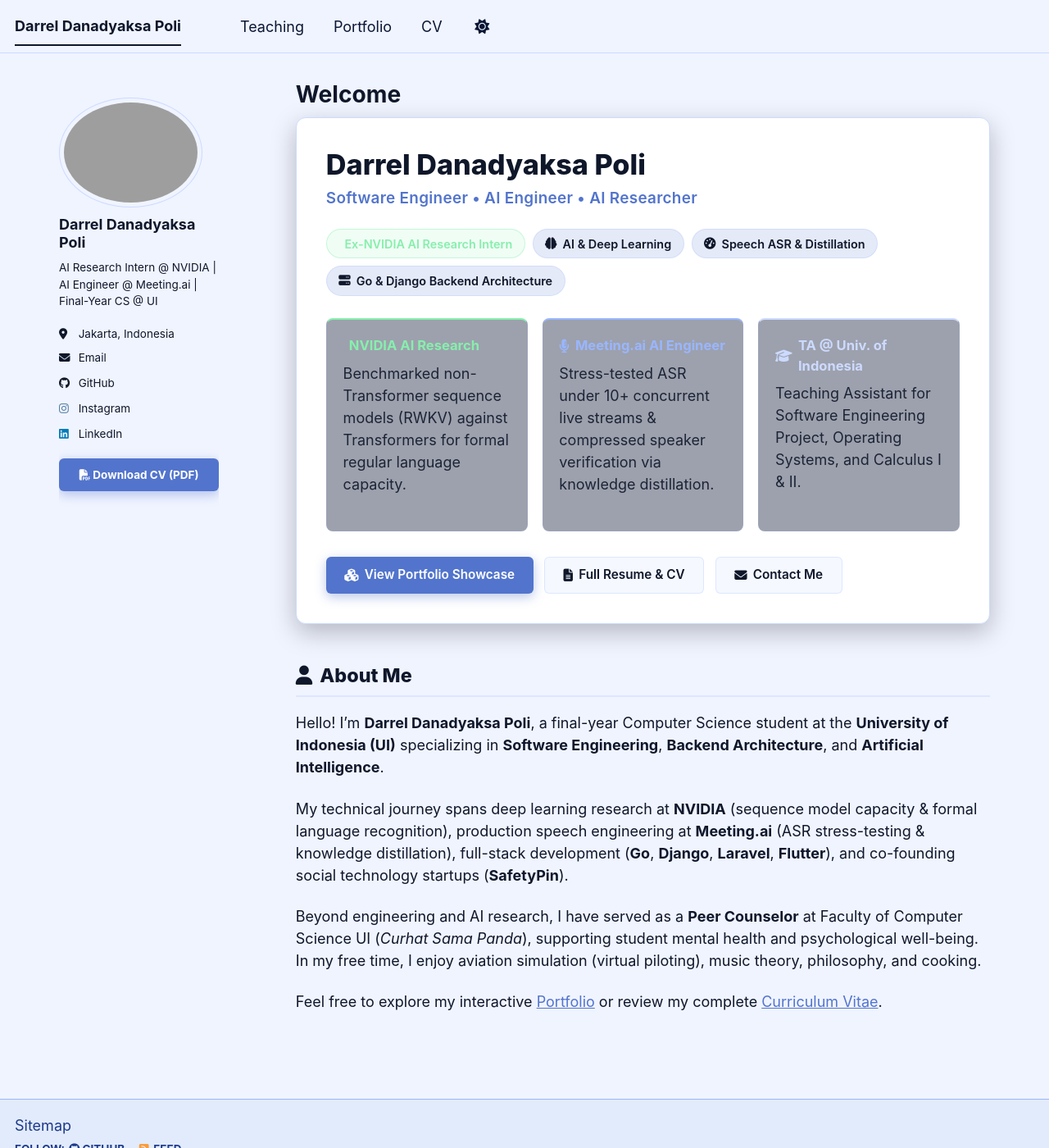
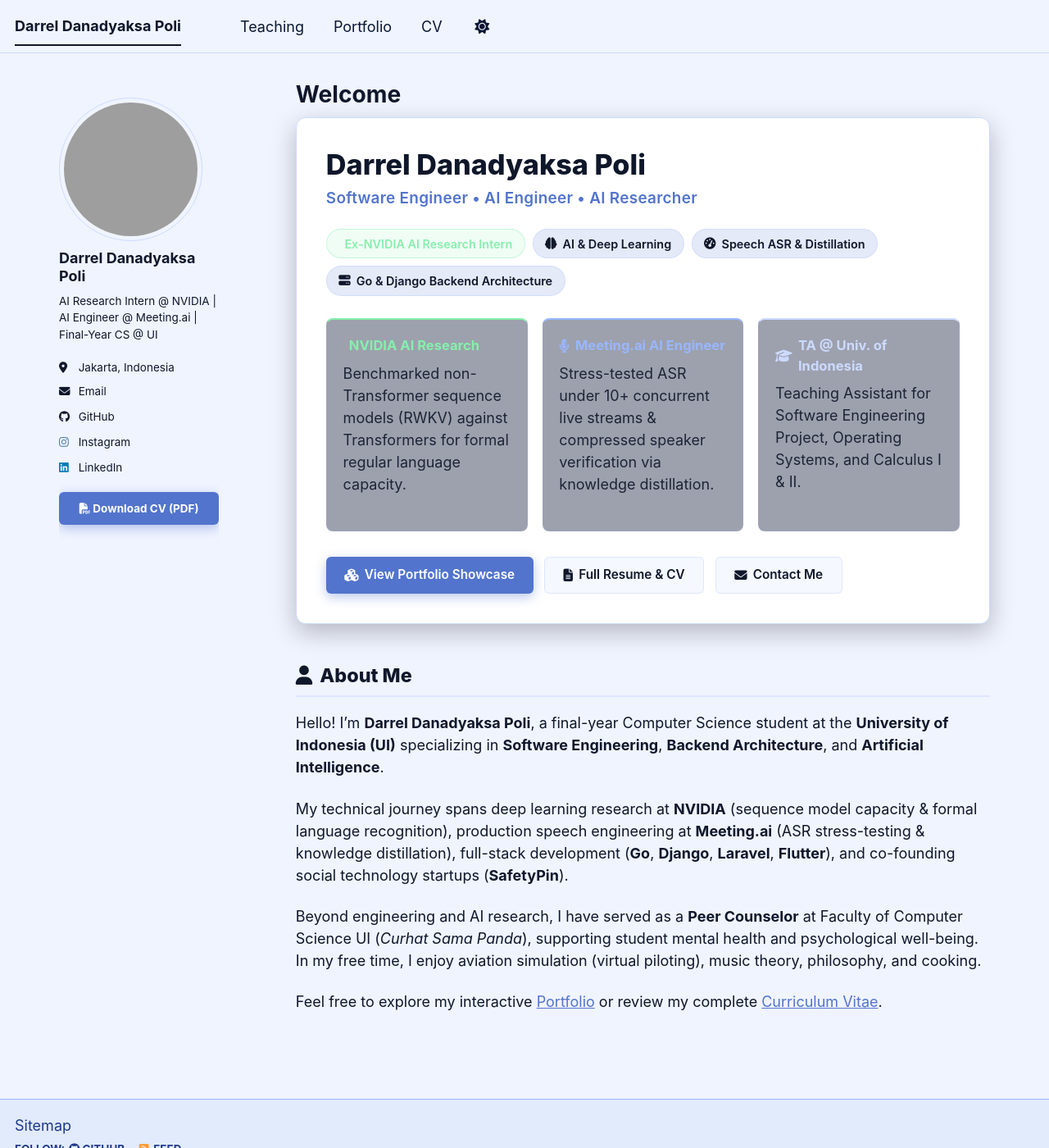
Before and after one commit to KronosDP/KronosDP.github.io, a Jekyll site: the page built from _pages/about.md, in a window 1280 px wide and 1400 px high. Shown: the whole window at 82% size. Built offline with Jekyll 4.4.1, drawn with Linux system fonts in a browser that asks for light colours; a script bundle is joined from its source files by our own code; library files that are not in the unit come from our copies.

Commit message:
Crop profile photo to 1:1 square and enforce object-fit cover in CSS

```diff
--- a/_sass/layout/_sidebar.scss
+++ b/_sass/layout/_sidebar.scss
@@ -154,7 +154,12 @@
   }
 
   img {
+    width: 175px;
+    height: 175px;
     max-width: 175px;
+    max-height: 175px;
+    object-fit: cover;
+    aspect-ratio: 1 / 1;
     border-radius: 50%;
 
     @include breakpoint($large) {
```
Also changed, not shown: 1 other file.
